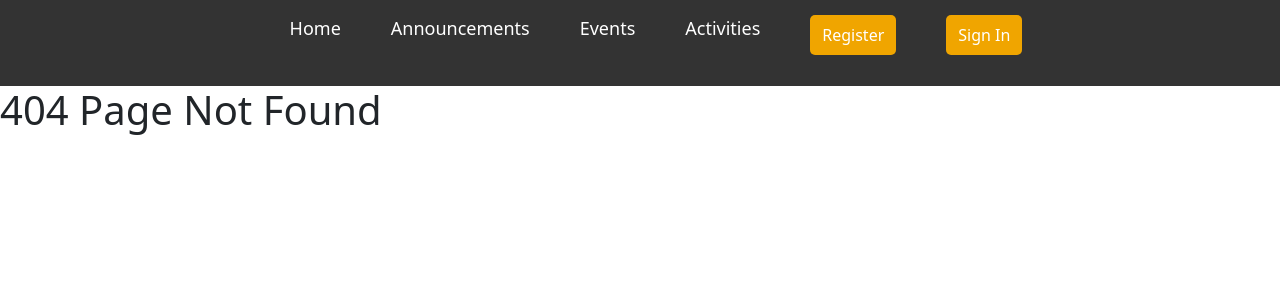
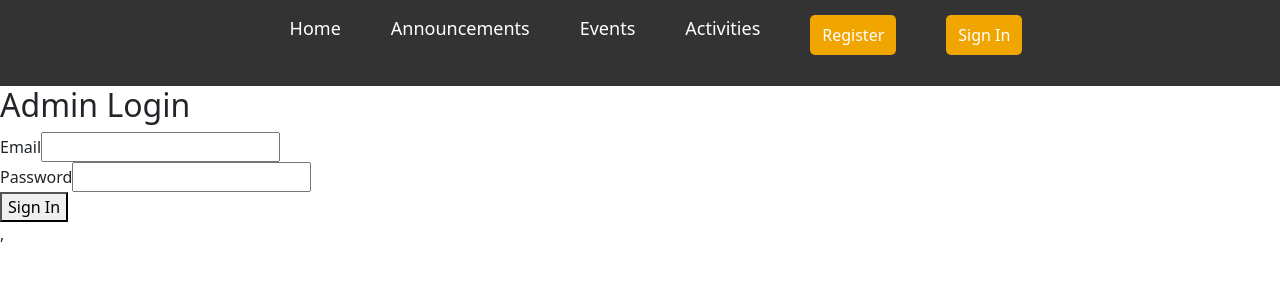
Before and after one commit to Mouhamad-gaye/Capstone-Frontend, a React (Vite) app: page /admin-login in a window 1280 px wide. Before the commit this address had no page. Shown: the top 300 px of the page. Built offline with nearby package versions, Linux system fonts and the light colour scheme.

Commit message:
signinform correction navigation

```diff
--- a/package.json
+++ b/package.json
@@ -13,6 +13,7 @@
     "axios": "^1.9.0",
     "bootstrap": "^5.3.6",
     "react": "^19.1.0",
+    "react-cookie": "^8.0.1",
     "react-dom": "^19.1.0",
     "react-router-dom": "^7.6.2"
   },
--- a/src/App.jsx
+++ b/src/App.jsx
@@ -1,5 +1,5 @@
 import './App.css'
-import { Route, Routes } from 'react-router-dom'
+import {Routes, Route, Router } from 'react-router-dom'
 import HomePage from './Pages/HomePage'
 import AnnouncementPage from './Pages/AnnouncementPage'
 import EventPage from './Pages/EventPage'
@@ -9,6 +9,8 @@ import NavBar from './components/NavBar/NavBar'
 import RegistrationForm from './components/Form/RegistrationForm'
 import SignInForm from './components/Form/SignInForm'
 import AdminRegistrationForm from './components/Form/AdminRegistrationForm'
+import AdminLoginForm from './components/Form/AdminLoginForm'
+
 
 
 
@@ -17,18 +19,28 @@ function App() {
 
   return (
     <>
-    <NavBar />
-    <Routes>
-      <Route path="/" element={<HomePage/>}/>
-      <Route path="/news" element={<AnnouncementPage />}/>
-      <Route path="/events" element={<EventPage />}/>
-      <Route path="/activities" element={<ActivityPage />}/>
-      <Route path="/register" element={<RegistrationForm />}/>
-      <Route path="/signin" element={<SignInForm />}/>
-      <Route path="/admin-register" element={<AdminRegistrationForm />} />
-      <Route path="*" element={<NotFoundPage />}/>
 
-    </Routes>
+
+      <NavBar />
+
+
+          <Routes>
+            <Route path="/" element={<HomePage />} />
+            <Route path="/news" element={<AnnouncementPage />} />
+            <Route path="/events" element={<EventPage />} />
+            <Route path="/activities" element={<ActivityPage />} />
+            <Route path="/register" element={<RegistrationForm />} />
+            <Route path="/signin" element={<SignInForm />} />
+            <Route path="/admin-register" element={<AdminRegistrationForm />} />
+            <Route path="/admin-login" element={<AdminLoginForm />} />
+            <Route path="*" element={<NotFoundPage />} />
+          </Routes>
+
+
+
+
+
+
     </>
   )
 }
--- /dev/null
+++ b/src/components/Form/AdminLoginForm.jsx
@@ -0,0 +1,46 @@
+import { useState } from "react"
+import axios from "axios"
+
+
+export default function AdminLoginForm() {
+    const [formData, setFormData] = useState({
+        email: "",
+        password: ""
+    });
+
+    const [message, setMessage] = useState("");
+
+    function handleChange(e) {
+        setFormData({...formData, [e.target.name]: e.target.value});
+    }
+
+    async function handleSubmit(e) {
+        e.preventDefault();
+
+        try {
+            const response = await axios.post("http://localhost:3000/api/member/admin-login", formData);
+            localStorage.setItem("token", response.data.token);
+            localStorage.setItem("role", response.data.role);
+            setMessage(response.data.msg)
+            window.location.href = "/"
+        } catch (err) {
+            console.error("Error logging in", err)
+            setMessage("Login failed. Invalid credentials")
+        }
+    }
+
+    return (
+        <form onSubmit={handleSubmit}>
+            <h2>Admin Login</h2>
+            <div>
+                <label>Email</label>
+                <input type="email" name="email" value={formData.email} onChange={handleChange} required></input>
+            </div>
+            <div>
+                <label>Password</label>
+                <input type="password" name="password" value={formData.password} onChange={handleChange} required></input>
+            </div>
+            <button type="submit">Sign In</button>
+        </form>
+    )
+}
--- a/src/components/Form/SignInForm.jsx
+++ b/src/components/Form/SignInForm.jsx
@@ -1,7 +1,10 @@
-import React, { useState } from "react";
+import { useState } from "react";
 import axios from "axios";
+import { useNavigate } from "react-router-dom";
+// import Logout from "../utility/Logout";
 
 export default function SignInForm() {
+    const navigate = useNavigate();
     const [formData, setFormData] = useState({
         email: "",
         password: ""
@@ -29,18 +32,24 @@ export default function SignInForm() {
 
         try {
             const response = await axios.post("http://localhost:3000/api/member/login", formData);
+            console.log(response)
             setMessage(response.data.msg);
-            // localStorage.setItem("token", response.data.token); // Store token for authentication
+            localStorage.setItem("token", response.data.token); // Store token for authentication
+            localStorage.setItem("member", JSON.stringify(response.data.member));
+
+            navigate("/");
+
+
         } catch (err) {
             console.error("Error logging in:", err);
             setMessage("Login failed. Please check your credentials.");
         }
     };
 
-    const validateForm = () => {
+    const validateForm = (data) => {
         let newErrors = {};
-        if (!formData.email) newErrors.email = "Email is required";
-        if (!formData.password) newErrors.password = "Password is required";
+        if (!data.email) newErrors.email = "Email is required";
+        if (!data.password) newErrors.password = "Password is required";
         return newErrors;
     };
 
@@ -64,6 +73,7 @@ export default function SignInForm() {
 
             <button type="submit">Sign In</button>
             {message && <p className="message">{message}</p>}
+
         </form>
     );
 };
--- /dev/null
+++ b/src/components/utility/Logout.jsx
@@ -0,0 +1,6 @@
+export default function Logout() {
+    localStorage.removeItem("token");
+    localStorage.removeItem("role");
+    window.location.href = "/login"
+
+}
--- a/src/main.jsx
+++ b/src/main.jsx
@@ -8,6 +8,6 @@ createRoot(document.getElementById('root')).render(
   <StrictMode>
     <BrowserRouter>
       <App />
-    </BrowserRouter>
+    </BrowserRouter>,
   </StrictMode>
 )
```
Also changed, not shown: src/components/NavBar/NavBar.jsx (+10 -22 lines), 1 other file (tests, documents, lock files or other folders).
